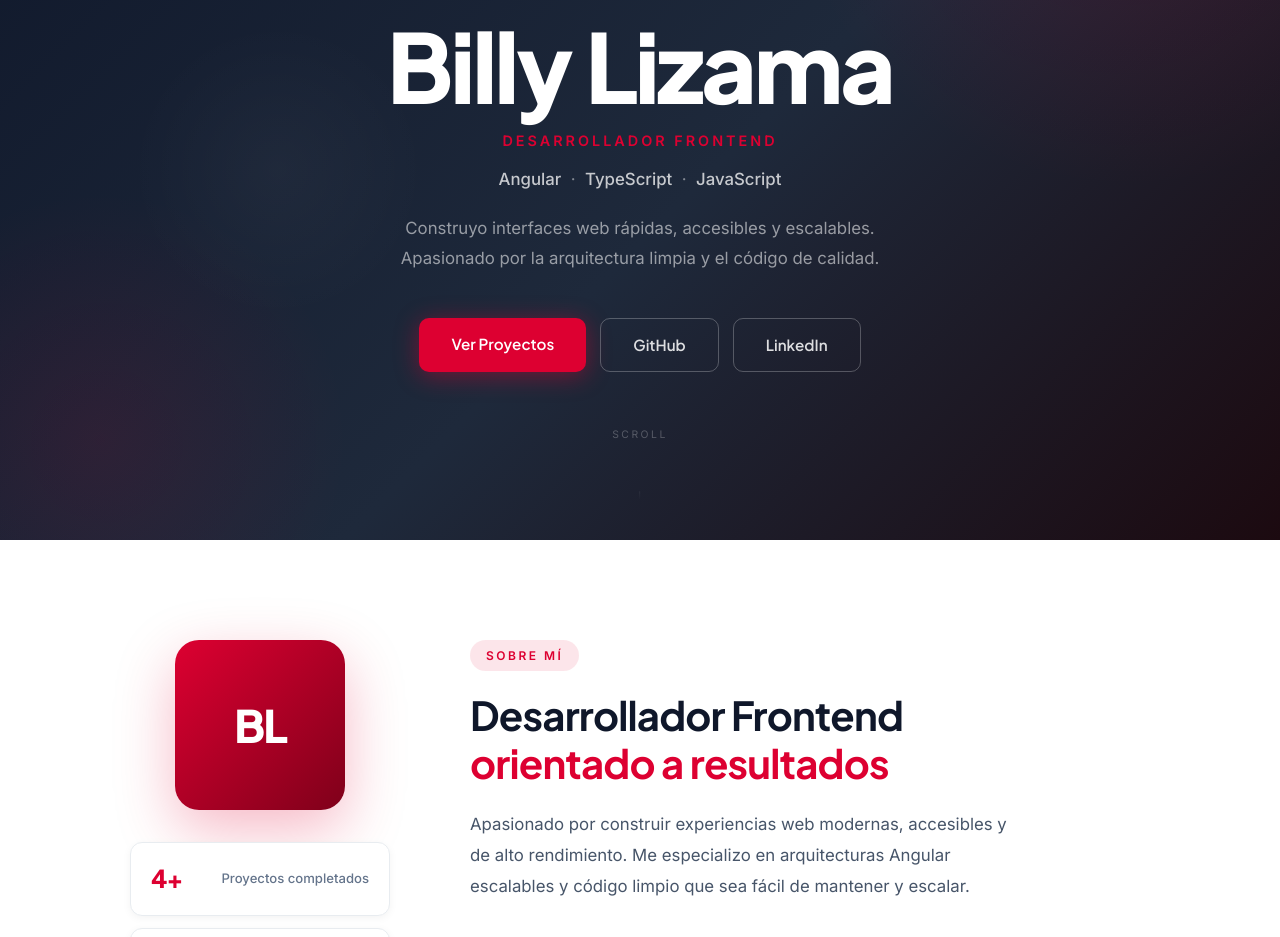
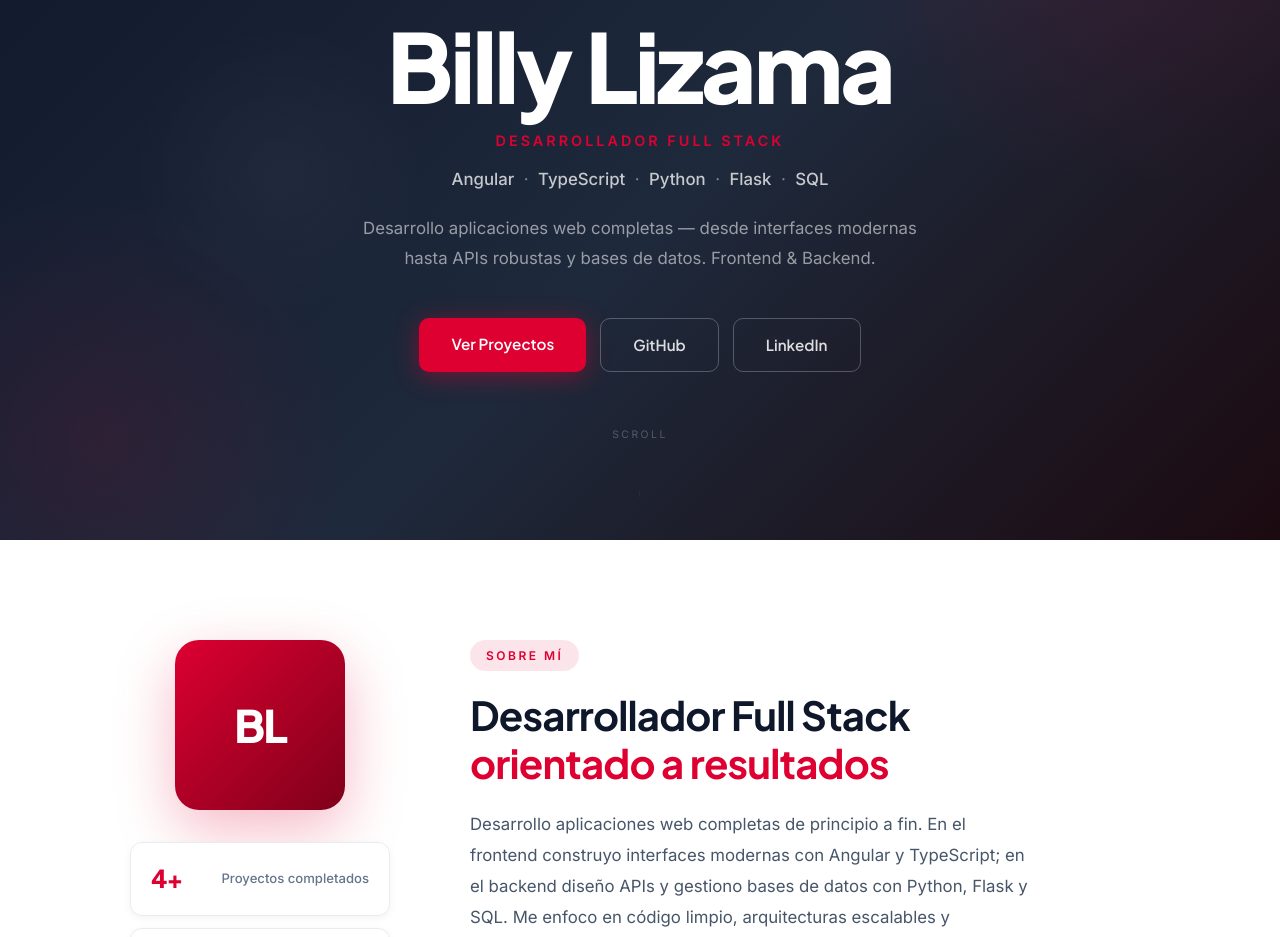
Before and after one commit to billylizama/mi-portafolio-angular, an Angular app: page / in a window 1280 px wide. Shown: the part 260-1197 px from the top of the page. Built offline with nearby package versions, Linux system fonts and the light colour scheme.

Commit message:
feat: actualizar perfil a Full Stack con skills de backend

```diff
--- a/src/app/app.html
+++ b/src/app/app.html
@@ -24,13 +24,13 @@
       Disponible para nuevas oportunidades
     </div>
     <h1 class="hero-name">Billy Lizama</h1>
-    <p class="hero-role">Desarrollador Frontend</p>
+    <p class="hero-role">Desarrollador Full Stack</p>
     <p class="hero-stack">
-      <strong>Angular</strong>&nbsp;&nbsp;·&nbsp;&nbsp;<strong>TypeScript</strong>&nbsp;&nbsp;·&nbsp;&nbsp;<strong>JavaScript</strong>
+      <strong>Angular</strong>&nbsp;&nbsp;·&nbsp;&nbsp;<strong>TypeScript</strong>&nbsp;&nbsp;·&nbsp;&nbsp;<strong>Python</strong>&nbsp;&nbsp;·&nbsp;&nbsp;<strong>Flask</strong>&nbsp;&nbsp;·&nbsp;&nbsp;<strong>SQL</strong>
     </p>
     <p class="hero-desc">
-      Construyo interfaces web rápidas, accesibles y escalables.<br>
-      Apasionado por la arquitectura limpia y el código de calidad.
+      Desarrollo aplicaciones web completas — desde interfaces modernas<br>
+      hasta APIs robustas y bases de datos. Frontend &amp; Backend.
     </p>
     <div class="hero-actions">
       <a href="#proyectos" class="btn btn-primary">Ver Proyectos</a>
--- a/src/app/sobre-mi/sobre-mi.html
+++ b/src/app/sobre-mi/sobre-mi.html
@@ -14,7 +14,7 @@
 
   <div class="about-right">
     <span class="section-label">Sobre Mí</span>
-    <h2>Desarrollador Frontend<br><em>orientado a resultados</em></h2>
+    <h2>Desarrollador Full Stack<br><em>orientado a resultados</em></h2>
     <p class="bio">{{ descripcion }}</p>
 
     <div class="skills-container">
--- a/src/app/sobre-mi/sobre-mi.ts
+++ b/src/app/sobre-mi/sobre-mi.ts
@@ -8,12 +8,13 @@ import { Component } from '@angular/core';
 })
 export class SobreMiComponent {
   descripcion =
-    'Apasionado por construir experiencias web modernas, accesibles y de alto rendimiento. Me especializo en arquitecturas Angular escalables y código limpio que sea fácil de mantener y escalar.';
+    'Desarrollo aplicaciones web completas de principio a fin. En el frontend construyo interfaces modernas con Angular y TypeScript; en el backend diseño APIs y gestiono bases de datos con Python, Flask y SQL. Me enfoco en código limpio, arquitecturas escalables y soluciones que generan impacto real.';
 
   skills: { categoria: string; items: string[] }[] = [
     { categoria: 'Frontend', items: ['Angular 21', 'TypeScript', 'JavaScript', 'HTML5 & CSS3'] },
+    { categoria: 'Backend', items: ['Python', 'Flask', 'Node.js', 'REST APIs'] },
+    { categoria: 'Base de Datos', items: ['SQL', 'MySQL', 'PostgreSQL'] },
     { categoria: 'Herramientas', items: ['Git & GitHub', 'Git Flow', 'VS Code', 'npm'] },
-    { categoria: 'Backend / DB', items: ['Node.js', 'Python', 'Flask', 'SQL'] },
   ];
 
   stats = [
```
